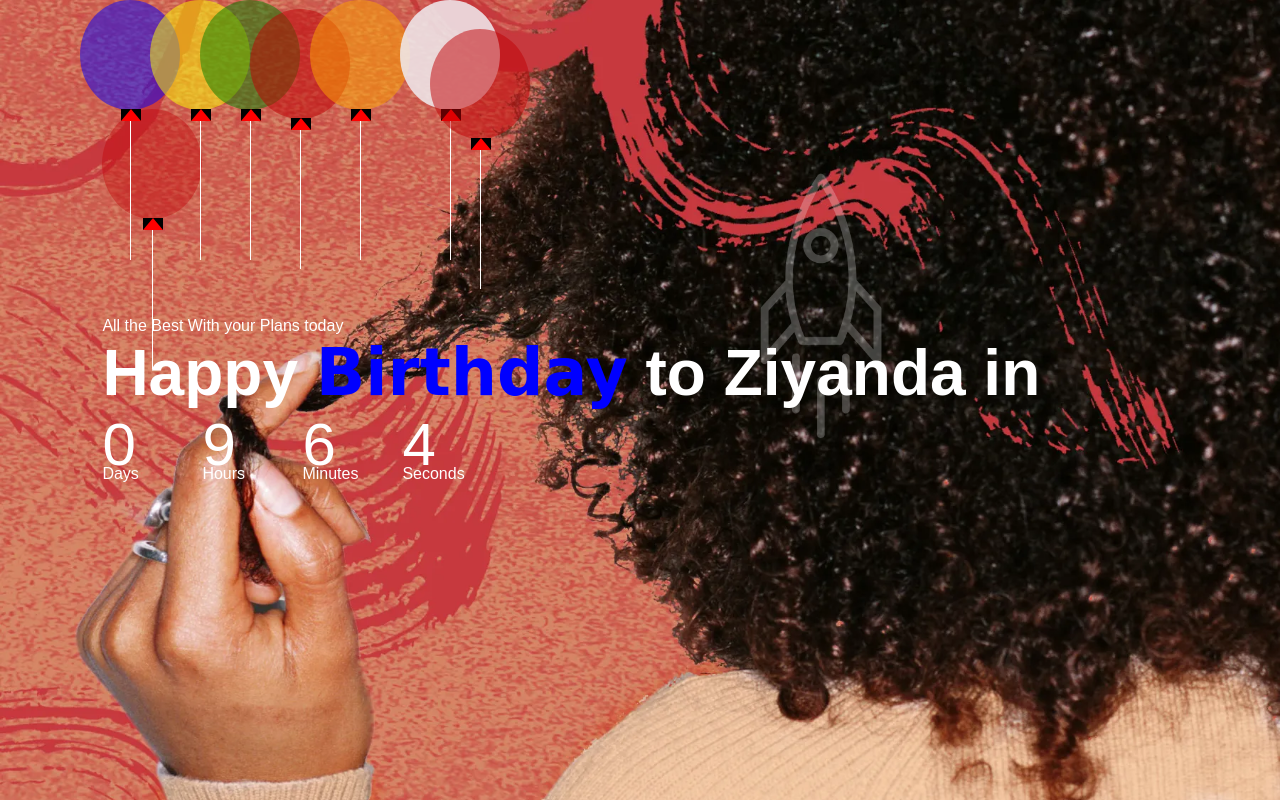
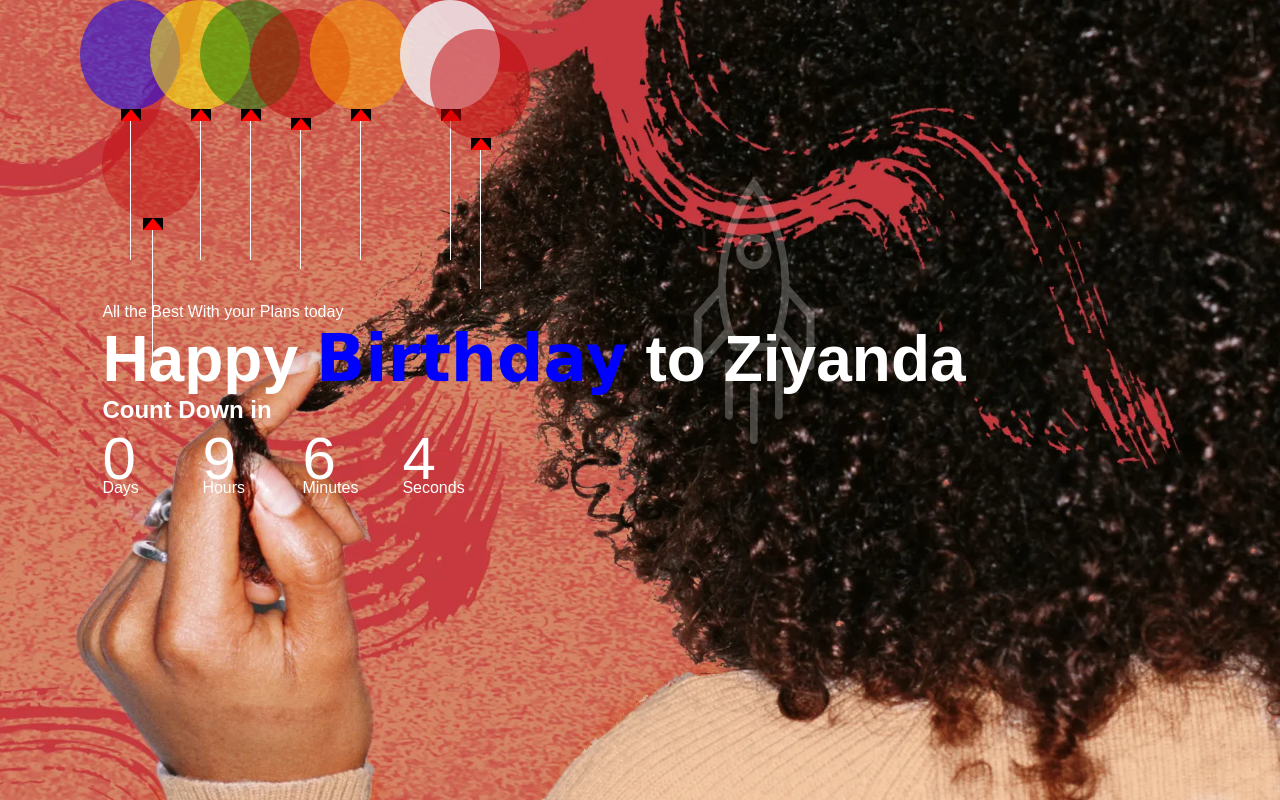
Before and after one commit to walkerville/Ziyanda_birthday, a plain HTML site: page index.html in a window 1280 px wide. Drawn offline with Linux system fonts and the light colour scheme.

Commit message:
index.html

```diff
--- a/index.html
+++ b/index.html
@@ -20,7 +20,8 @@
 
         <div class="content">
             <p>All the Best With your Plans today</p>
-            <h1>Happy <span style="color: blue; font-family: cursive, sans-serif; font-size: 65px; font-weight: bold;">Birthday</span> to Ziyanda in</h1>
+            <h1>Happy <span style="color: blue; font-family: cursive, sans-serif; font-size: 65px; font-weight: bold;">Birthday</span> to Ziyanda</h1>
+                <h2>Count Down in</h2>
             <div class="launch-time">
                 <div>
                     <p id="days">00</p>
```
